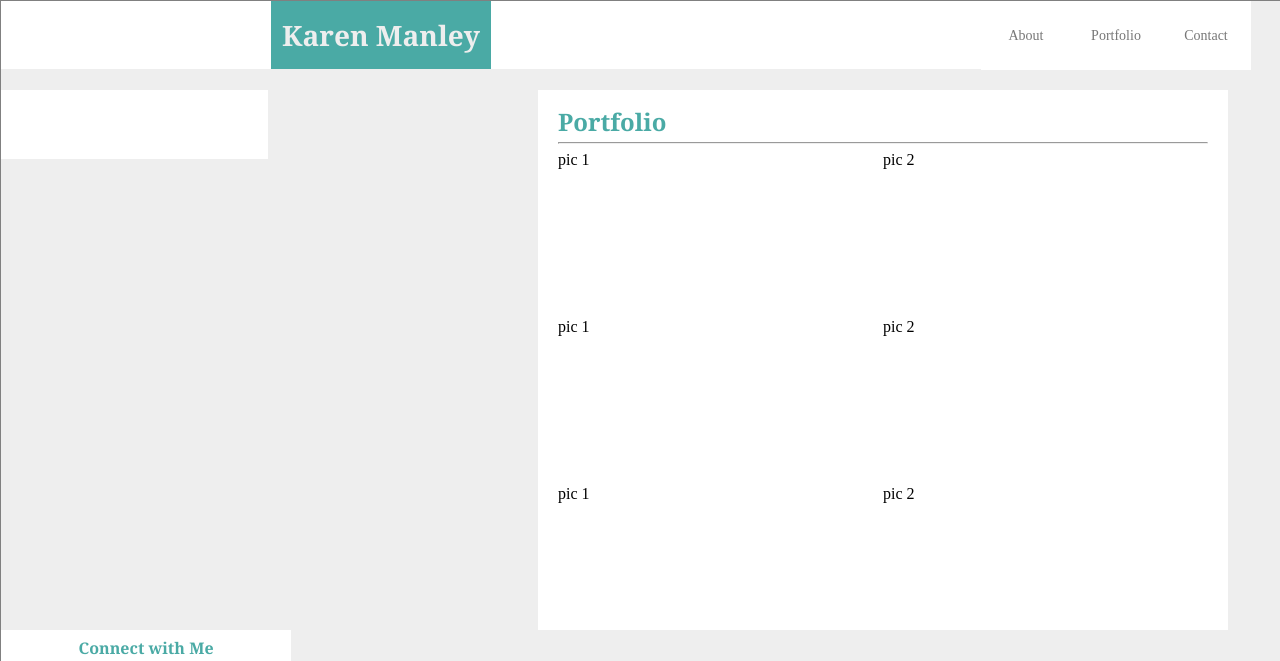
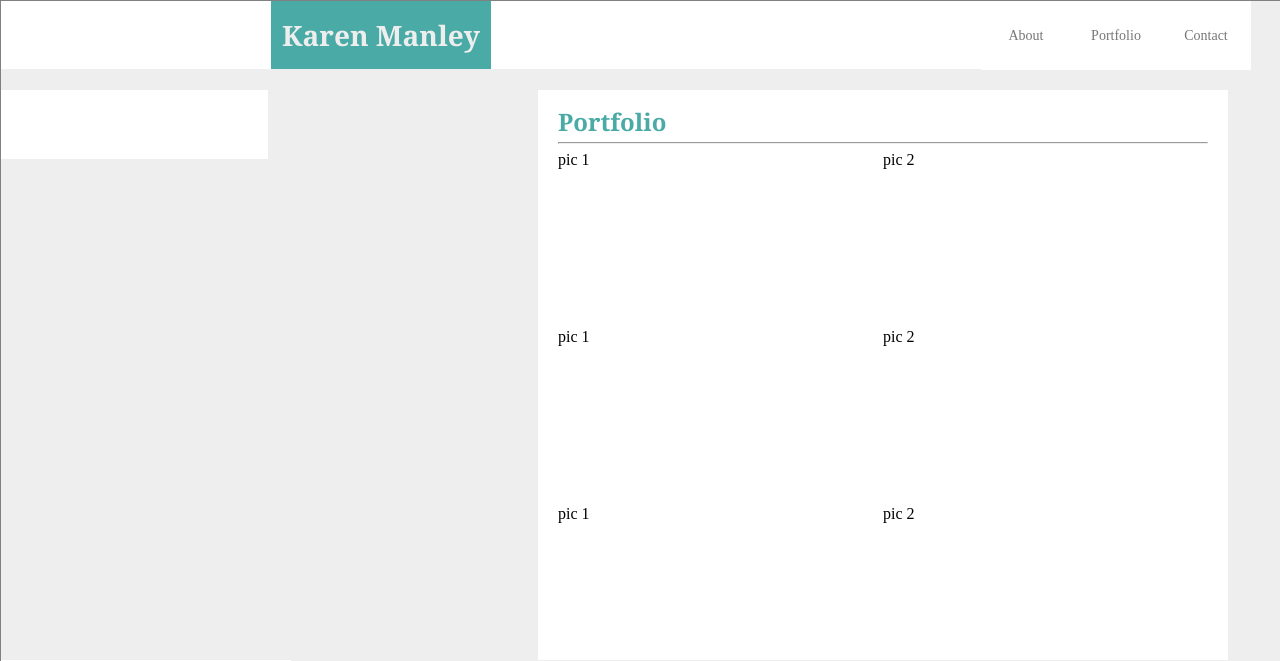
Before and after one commit to kjaneem/Basic-Portfolio.github.io, a plain HTML site: page portfolio.html in a window 1280 px wide. Shown: the top 661 px of the page. Drawn offline with Linux system fonts and the light colour scheme.

Commit message:
experiment with styles

```diff
--- a/assets/css/style.css
+++ b/assets/css/style.css
@@ -91,7 +91,7 @@ hr {
     float: left;
     width: 650px;
     background: #ffffff;
-    height: 500px;
+    height: 530px;
     padding: 20px;
     margin-left: 270px;
     margin-right: 20px;
@@ -143,12 +143,10 @@ td {
 }
 
 #det-image {
-    float: left;
+   float: left;
     width: 25%;
     height: 25%;
-    /*
     margin-right: 5px;
-    */
 }
 
 /* END - Portfolio pics table */
```
Also changed, not shown: portfolio.html (+1 -0 lines).
